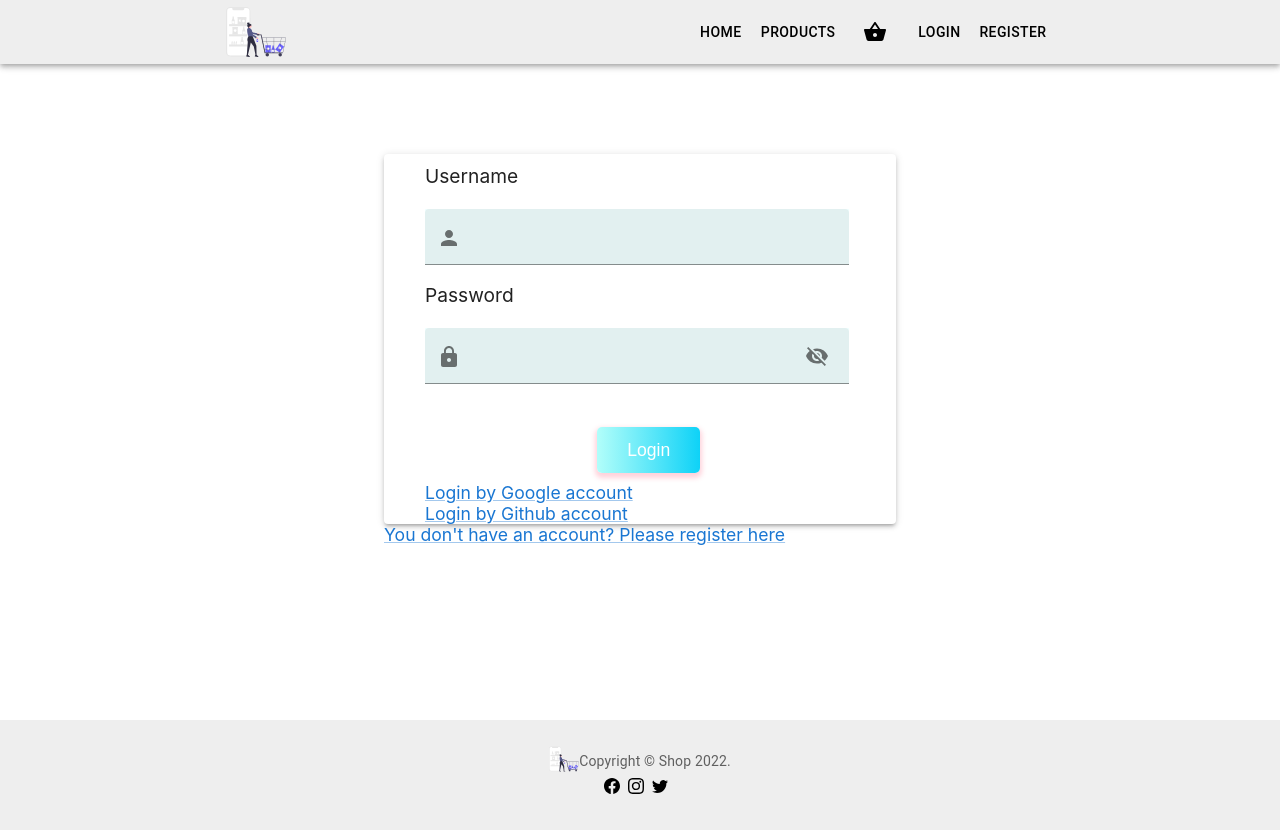
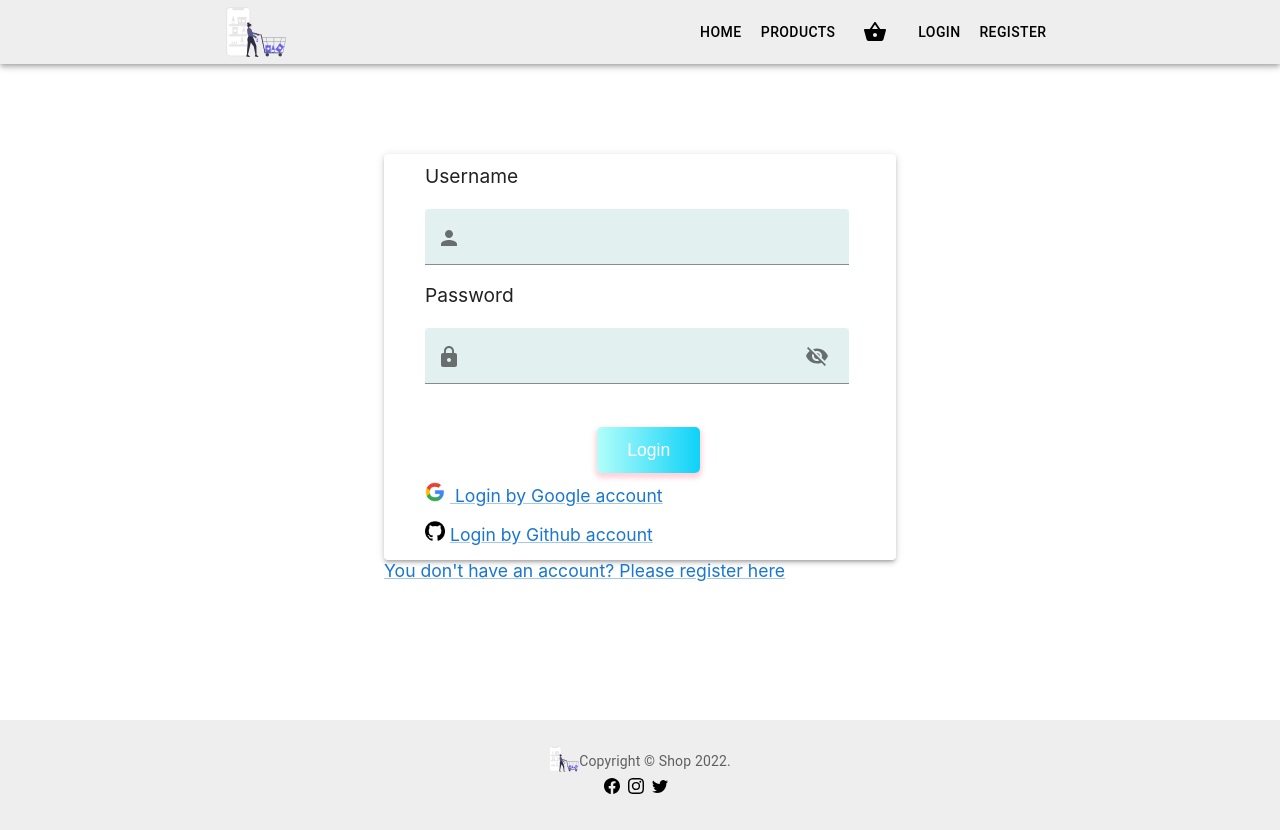
Before and after one commit to PawelKapusta/EcommerceProjectFrontend, a React (Create React App) app: page /login in a window 1280 px wide. Built offline with nearby package versions, Linux system fonts and the light colour scheme.

Commit message:
Design fixes

```diff
--- a/src/components/LoginCard.jsx
+++ b/src/components/LoginCard.jsx
@@ -17,6 +17,8 @@ import Link from "@mui/material/Link";
 import CircularProgress from "@mui/material/CircularProgress";
 import Box from "@mui/material/Box";
 import { LoginContext, loginToApplication } from "../context/LoginContext";
+import googleIcon from "../assets/icons/google.png";
+import githubIcon from "../assets/icons/github.png";
 
 const useStyles = makeStyles(theme =>
   createStyles({
@@ -92,6 +94,9 @@ const useStyles = makeStyles(theme =>
       color: "red",
       fontSize: "1.1em",
     },
+    links: {
+      marginBottom: 15
+    }
   }),
 );
 
@@ -217,22 +222,22 @@ const LoginCard = () => {
             <div className={classes.loginBox}>
               <input type="submit" value="Login" className={classes.login} />
             </div>
-            <div>
+            <div className={classes.links}>
               <Link
                 className={classes.toRegister}
                 variant="outlined"
                 onClick={handleRedirectGoogleClick}
               >
-                Login by Google account
+                <img src={googleIcon} alt="googleIcon" style={{width: "20px", marginRight: 5}}/> Login by Google account
               </Link>
             </div>
-            <div>
+            <div className={classes.links}>
               <Link
                 className={classes.toRegister}
                 variant="outlined"
                 onClick={handleRedirectGithubClick}
               >
-                Login by Github account
+                <img src={githubIcon} alt="githubIcon" style={{width: "20px", marginRight: 5}}/>Login by Github account
               </Link>
             </div>
           </form>
--- a/src/components/RegisterCard.jsx
+++ b/src/components/RegisterCard.jsx
@@ -74,6 +74,7 @@ const useStyles = makeStyles(theme =>
       cursor: "pointer",
       fontSize: "1.1rem",
       marginTop: 10,
+      marginBottom: 15,
     },
     registerBox: {
       textAlign: "center",
```
Also changed, not shown: src/assets/icons/github.png (added), src/assets/icons/google.png (added).
